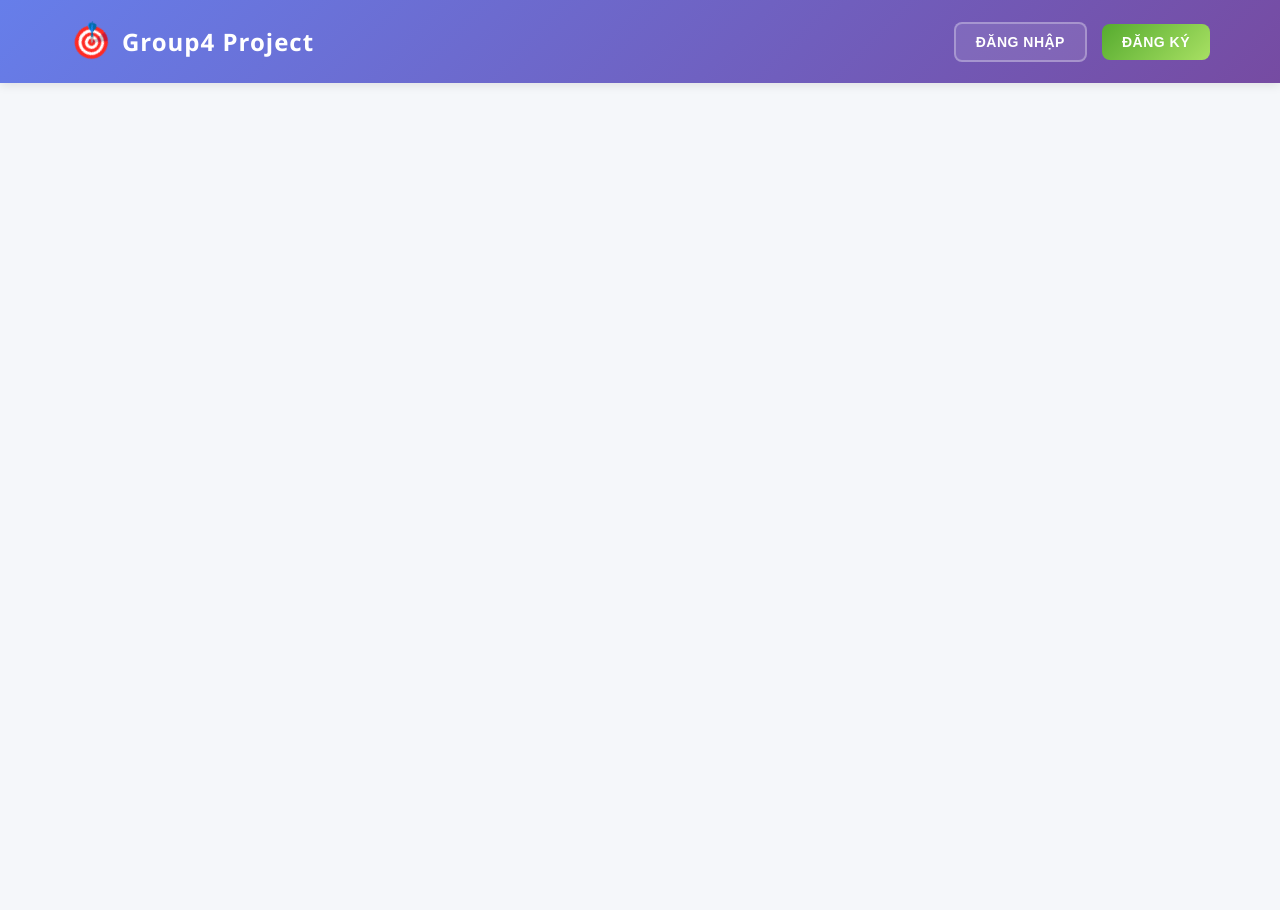
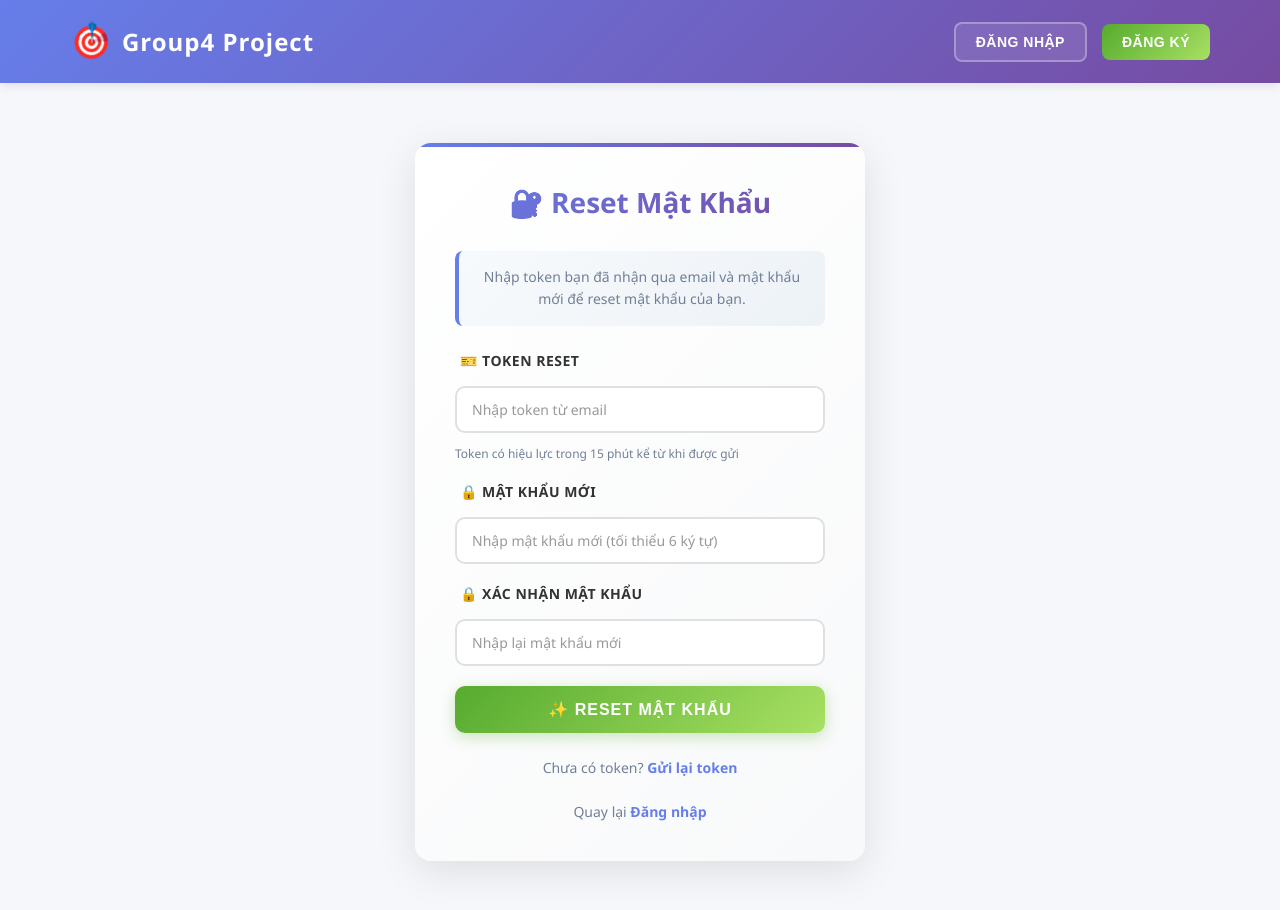
Before and after one commit to Quan-2004/Group4-project4, a React (Create React App) app in the folder frontend/: page /reset-password in a window 1280 px wide. Shown: the top 910 px of the page. Before the commit the page ends 800 px from the top, so only its background shows below. Built offline with nearby package versions, Linux system fonts and the light colour scheme; no server answers.

Commit message:
update frontend

```diff
--- a/frontend/package.json
+++ b/frontend/package.json
@@ -8,6 +8,7 @@
     "@testing-library/react": "^16.3.0",
     "@testing-library/user-event": "^13.5.0",
     "axios": "^1.12.2",
+    "nodemailer": "^7.0.10",
     "react": "^19.2.0",
     "react-dom": "^19.2.0",
     "react-router-dom": "^7.9.4",
--- a/frontend/src/App.js
+++ b/frontend/src/App.js
@@ -10,6 +10,8 @@ import LoginPage from './pages/LoginPage';
 import ProfilePage from './pages/ProfilePage';
 import HomePage from './pages/HomePage';
 import AdminPage from './pages/AdminPage';
+import ForgotPasswordPage from './pages/ForgotPasswordPage';
+import ResetPasswordPage from './pages/ResetPasswordPage';
 import './App.css';
 
 // Định nghĩa URL của backend để dễ dàng thay đổi khi cần.
@@ -154,6 +156,8 @@ function App() {
                 <Route path="/" element={<HomePage />} />
                 <Route path="/register" element={<RegisterPage />} />
                 <Route path="/login" element={<LoginPage />} />
+                <Route path="/forgot-password" element={<ForgotPasswordPage />} />
+                <Route path="/reset-password" element={<ResetPasswordPage />} />
                 <Route path="/profile" element={<ProfilePage />} />
                 <Route path="/users" element={<UserManagementPage />} />
                 <Route path="/admin" element={<AdminPage />} />
--- a/frontend/src/pages/AuthPages.css
+++ b/frontend/src/pages/AuthPages.css
@@ -172,6 +172,35 @@
 
 .auth-footer a:hover::after {
   width: 100%;
+}
+
+/* Description text for auth pages */
+.auth-description {
+  text-align: center;
+  color: #718096;
+  font-size: 14px;
+  margin-bottom: 25px;
+  line-height: 1.6;
+  padding: 15px;
+  background: linear-gradient(135deg, #f7fafc 0%, #edf2f7 100%);
+  border-radius: 8px;
+  border-left: 4px solid #667eea;
+}
+
+/* Button variants */
+.btn-submit.btn-primary {
+  background: linear-gradient(135deg, #4299e1 0%, #3182ce 100%);
+  box-shadow: 0 4px 15px rgba(66, 153, 225, 0.3);
+}
+
+.btn-submit.btn-primary:hover {
+  box-shadow: 0 6px 20px rgba(66, 153, 225, 0.4);
+}
+
+.btn-submit:disabled {
+  opacity: 0.6;
+  cursor: not-allowed;
+  transform: none !important;
 }
 
 /* Profile Page specific styles */
--- /dev/null
+++ b/frontend/src/pages/ForgotPasswordPage.jsx
@@ -0,0 +1,76 @@
+// frontend/src/pages/ForgotPasswordPage.jsx
+import React, { useState } from 'react';
+import axios from 'axios';
+import './AuthPages.css';
+
+const ForgotPasswordPage = () => {
+  const [email, setEmail] = useState('');
+  const [message, setMessage] = useState('');
+  const [loading, setLoading] = useState(false);
+
+  const submitHandler = async (e) => {
+    e.preventDefault();
+    setMessage('');
+    setLoading(true);
+
+    try {
+      // Gọi API forgot password
+      const { data } = await axios.post('http://localhost:8080/api/auth/forgot-password', { email });
+
+      setMessage(`✅ ${data.message}. Vui lòng kiểm tra email của bạn để lấy token reset mật khẩu.`);
+      setEmail(''); // Clear form
+    } catch (error) {
+      setMessage(`❌ ${error.response?.data?.message || 'Đã có lỗi xảy ra. Vui lòng thử lại!'}`);
+    } finally {
+      setLoading(false);
+    }
+  };
+
+  return (
+    <div className="auth-container">
+      <h1>🔑 Quên Mật Khẩu</h1>
+
+      <p className="auth-description">
+        Nhập email của bạn để nhận token reset mật khẩu. Token sẽ được gửi qua email và có hiệu lực trong 15 phút.
+      </p>
+
+      {message && (
+        <div className={`auth-message ${message.includes('✅') ? 'success' : 'error'}`}>
+          {message}
+        </div>
+      )}
+
+      <form onSubmit={submitHandler}>
+        <div className="form-group">
+          <label>✉️ Email</label>
+          <input
+            type="email"
+            value={email}
+            onChange={(e) => setEmail(e.target.value)}
+            required
+            placeholder="example@email.com"
+            disabled={loading}
+          />
+        </div>
+
+        <button
+          type="submit"
+          className="btn-submit btn-primary"
+          disabled={loading}
+        >
+          {loading ? '⏳ Đang gửi...' : '📧 Gửi Token Reset'}
+        </button>
+      </form>
+
+      <p className="auth-footer">
+        Đã có token? <a href="/reset-password">Reset mật khẩu ngay</a>
+      </p>
+
+      <p className="auth-footer">
+        Quay lại <a href="/login">Đăng nhập</a>
+      </p>
+    </div>
+  );
+};
+
+export default ForgotPasswordPage;
--- a/frontend/src/pages/LoginPage.jsx
+++ b/frontend/src/pages/LoginPage.jsx
@@ -60,6 +60,9 @@ const LoginPage = () => {
         </button>
       </form>
       <p className="auth-footer">
+        <a href="/forgot-password">Quên mật khẩu?</a>
+      </p>
+      <p className="auth-footer">
         Chưa có tài khoản? <a href="/register">Đăng ký ngay</a>
       </p>
     </div>
--- /dev/null
+++ b/frontend/src/pages/ResetPasswordPage.jsx
@@ -0,0 +1,132 @@
+// frontend/src/pages/ResetPasswordPage.jsx
+import React, { useState } from 'react';
+import axios from 'axios';
+import './AuthPages.css';
+
+const ResetPasswordPage = () => {
+  const [token, setToken] = useState('');
+  const [password, setPassword] = useState('');
+  const [confirmPassword, setConfirmPassword] = useState('');
+  const [message, setMessage] = useState('');
+  const [loading, setLoading] = useState(false);
+
+  const submitHandler = async (e) => {
+    e.preventDefault();
+    setMessage('');
+
+    // Kiểm tra mật khẩu khớp nhau
+    if (password !== confirmPassword) {
+      setMessage('❌ Mật khẩu xác nhận không khớp!');
+      return;
+    }
+
+    // Kiểm tra độ dài mật khẩu
+    if (password.length < 6) {
+      setMessage('❌ Mật khẩu phải có ít nhất 6 ký tự!');
+      return;
+    }
+
+    setLoading(true);
+
+    try {
+      // Gọi API reset password với token
+      const { data } = await axios.put(
+        `http://localhost:8080/api/auth/reset-password/${token}`,
+        { password }
+      );
+
+      setMessage(`✅ ${data.message}. Đang chuyển đến trang đăng nhập...`);
+
+      // Clear form
+      setToken('');
+      setPassword('');
+      setConfirmPassword('');
+
+      // Chuyển đến trang login sau 2 giây
+      setTimeout(() => {
+        window.location.href = '/login';
+      }, 2000);
+    } catch (error) {
+      setMessage(`❌ ${error.response?.data?.message || 'Đã có lỗi xảy ra. Vui lòng thử lại!'}`);
+    } finally {
+      setLoading(false);
+    }
+  };
+
+  return (
+    <div className="auth-container">
+      <h1>🔐 Reset Mật Khẩu</h1>
+
+      <p className="auth-description">
+        Nhập token bạn đã nhận qua email và mật khẩu mới để reset mật khẩu của bạn.
+      </p>
+
+      {message && (
+        <div className={`auth-message ${message.includes('✅') ? 'success' : 'error'}`}>
+          {message}
+        </div>
+      )}
+
+      <form onSubmit={submitHandler}>
+        <div className="form-group">
+          <label>🎫 Token Reset</label>
+          <input
+            type="text"
+            value={token}
+            onChange={(e) => setToken(e.target.value)}
+            required
+            placeholder="Nhập token từ email"
+            disabled={loading}
+          />
+          <small style={{ color: '#718096', fontSize: '12px', marginTop: '4px', display: 'block' }}>
+            Token có hiệu lực trong 15 phút kể từ khi được gửi
+          </small>
+        </div>
+
+        <div className="form-group">
+          <label>🔒 Mật Khẩu Mới</label>
+          <input
+            type="password"
+            value={password}
+            onChange={(e) => setPassword(e.target.value)}
+            required
+            placeholder="Nhập mật khẩu mới (tối thiểu 6 ký tự)"
+            disabled={loading}
+            minLength={6}
+          />
+        </div>
+
+        <div className="form-group">
+          <label>🔒 Xác Nhận Mật Khẩu</label>
+          <input
+            type="password"
+            value={confirmPassword}
+            onChange={(e) => setConfirmPassword(e.target.value)}
+            required
+            placeholder="Nhập lại mật khẩu mới"
+            disabled={loading}
+            minLength={6}
+          />
+        </div>
+
+        <button
+          type="submit"
+          className="btn-submit btn-success"
+          disabled={loading}
+        >
+          {loading ? '⏳ Đang xử lý...' : '✨ Reset Mật Khẩu'}
+        </button>
+      </form>
+
+      <p className="auth-footer">
+        Chưa có token? <a href="/forgot-password">Gửi lại token</a>
+      </p>
+
+      <p className="auth-footer">
+        Quay lại <a href="/login">Đăng nhập</a>
+      </p>
+    </div>
+  );
+};
+
+export default ResetPasswordPage;
```
Also changed, not shown: 1 other file (tests, documents, lock files or other folders).
